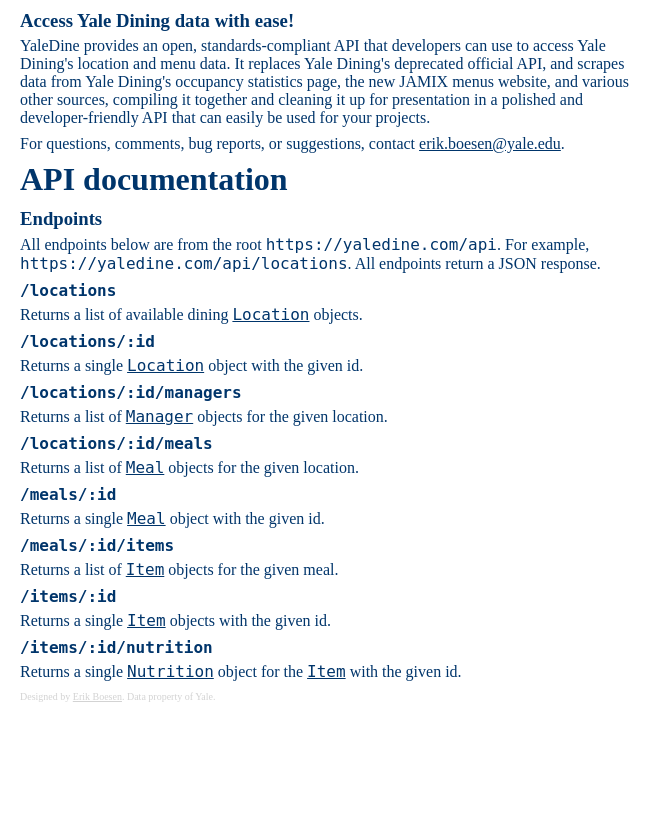
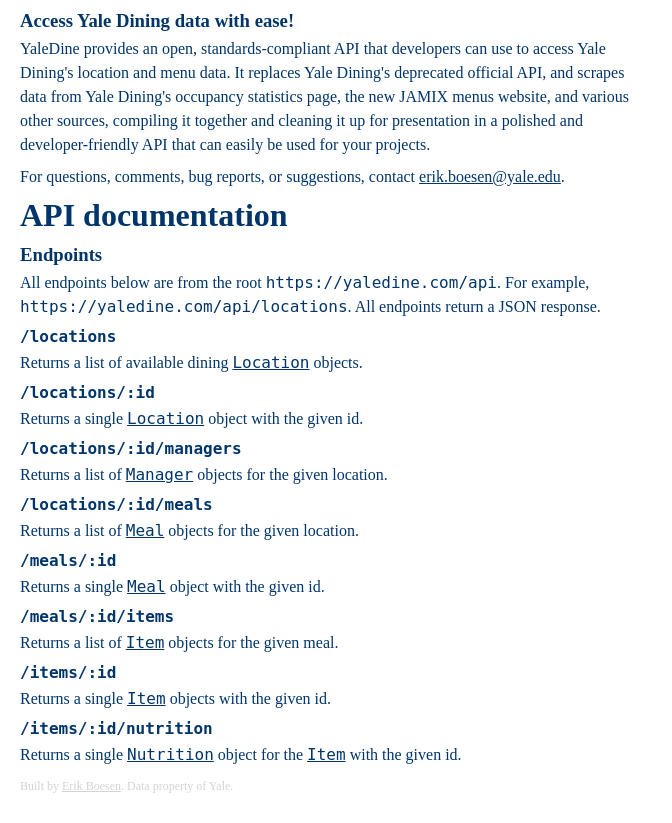
Before and after one commit to ErikBoesen/YaleDiningAPI, a Flask app: page / in a window 1280 px wide. Shown: the part 92-915 px from the top of the page, without its empty margins (0-672 px from the left). Before the commit the page ends 794 px from the top, so only its background shows below. Run offline with Flask 2, Linux system fonts and the light colour scheme; some web fonts are replaced.

Commit message:
Clean up footer styling

```diff
--- a/app/static/css/main.css
+++ b/app/static/css/main.css
@@ -42,6 +42,7 @@ h3 {
 p {
     margin: 5px 0 8px;
     max-width: 6.5in;
+    line-height: 1.5;
 }
 a {
     color: inherit;
@@ -51,6 +52,6 @@ a {
 }
 footer {
     margin-top: 10px;
-    font-size: 10px;
+    font-size: 12px;
     color: lightgray;
 }
--- a/app/templates/base.html
+++ b/app/templates/base.html
@@ -35,7 +35,7 @@
             {% endblock %}
         </main>
         <footer>
-            <p>Designed by <a href="https://erikboesen.com">Erik Boesen</a>. Data property of Yale.</p>
+            <p>Built by <a href="https://erikboesen.com">Erik Boesen</a>. Data property of Yale.</p>
         </footer>
         <script src="/static/js/main.js"></script>
     </body>
```
